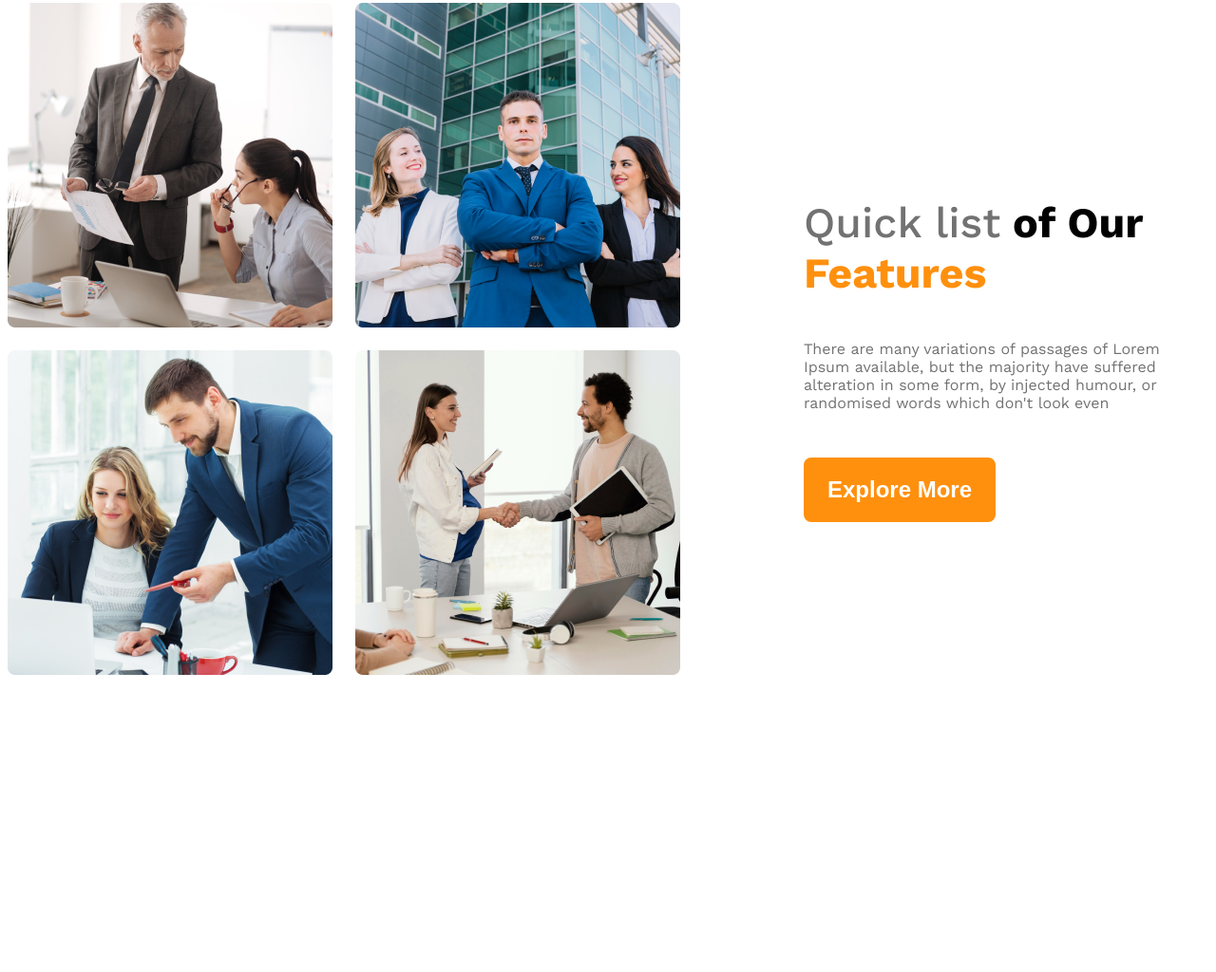
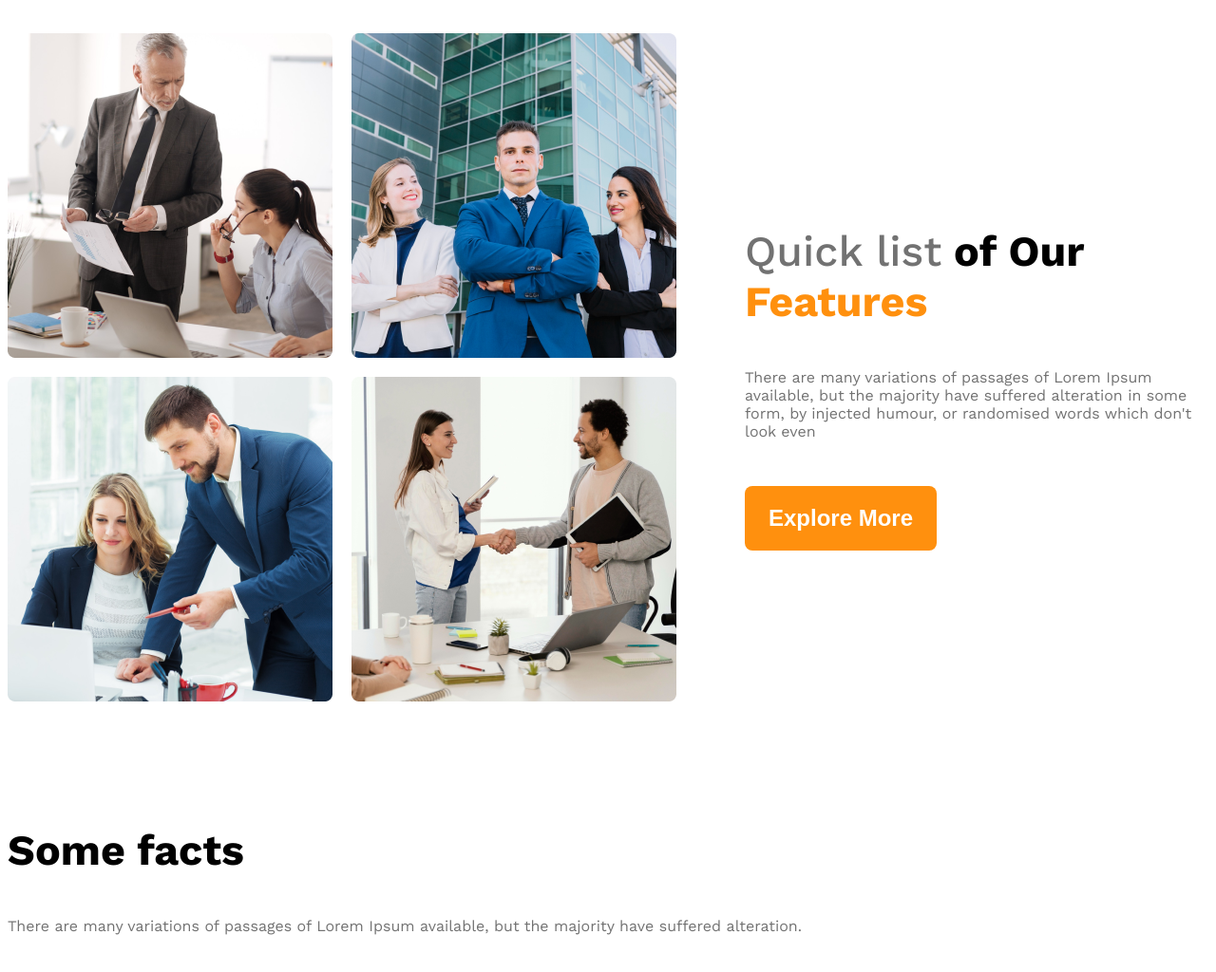
Before and after one commit to Lincon123452/g3-architect-website, a plain HTML site: page images/index.html in a window 1280 px wide. Shown: the part 1368-2392 px from the top of the page at 95% size. Before the commit the page ends 2087 px from the top, so only its background shows below. Drawn offline with nearby package versions, Linux system fonts and the light colour scheme.

Commit message:
made team responsive add fact structure

```diff
--- a/images/index.html
+++ b/images/index.html
@@ -32,6 +32,7 @@
        </div>
     </header>
     <main>
+        <!-- teams section start  -->
         <section class="teams display-flex">
             <div class="team-img-container">
                 <img src="team1.png" alt=" two Architect discussing about design">
@@ -41,15 +42,26 @@
 
             </div>
             <div class="our-features">
-                <h3 class="features-title"><span id="part-1" class="dark-3">Quick list</span> <span>of Our</span> <span class="hi" >Features</span></h3>
+                <h3 class="section-title"><span id="part-1" class="dark-3">Quick list</span> <span>of Our</span> <span class="hi" >Features</span></h3>
                 <p class="features-description dark-3">There are many variations of passages of Lorem Ipsum available, but the majority have suffered alteration in some form, by injected humour, or randomised words which don't look even</p>
                 <button class="btn-primary hello">Explore More</button>
             </div>
 
         </section>
+        <!-- features will enjoy -->
+        <section >
+            <h3 class="section-title">Some facts</h3>
+            <p class="dark-3">There are many variations of passages of Lorem Ipsum available, but the majority have suffered alteration.</p>
+
+
+        </section>
+
+        <!-- some facts -->
+         <section class="some-facts"></section>
 
     </main>
     <footer>
+
 
     </footer>
 
--- a/images/style.css
+++ b/images/style.css
@@ -81,38 +81,32 @@ main{
   max-width: 1440px;
   margin: 0 auto;
 }
-main > section{
-  margin-top: 130px;
-}
-/* team and features */
 .teams{
   align-items: center;
 }
 .team-img-container{
   display: grid;
   grid-template-columns: repeat(2,1fr);
-   gap: 24px;
+  gap: 20px;
+}
+main > section{
+  margin-top: 130px;
 }
 .our-features{
-  margin-left: 130px;
+  margin-left: 72px;
   max-width: 530px;
 }
 .hi{
   color: #FF900E;
-
 }
- .features-title{
+.section-title{
   font-size: 2.8rem;
   font-weight: 700;
 }
 #part-1{
   font-weight: 500;
 }
- .features-description{
-  font-size: 1rem;
-
- }
- .hello{
+.btn-primary{
   margin-top: 32px;
 }
 @media screen and (max-width:576px) {
@@ -122,17 +116,14 @@ main > section{
   .team-img-container{
     grid-template-columns: repeat(1,1fr);
   }
-  .our-features{
-    margin-left: 20px;
+
 }
-}
-/* medium size devise */
 @media screen and (min-width:576px) and (max-width:992px) {
+
   .teams{
     flex-direction: column;
   }
   .our-features{
-    margin: 50px auto;
+    margin-left: 50px auto;
   }
-
 }
```
Lines whose indentation alone changed are shown as unchanged.
